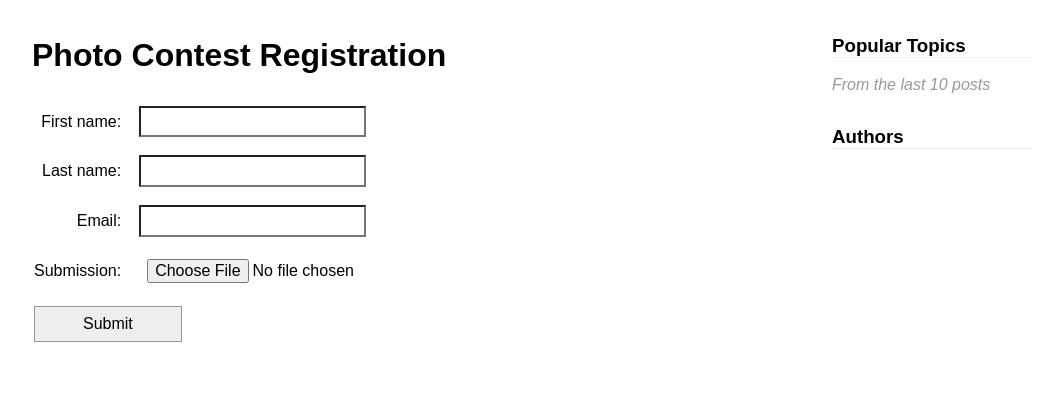
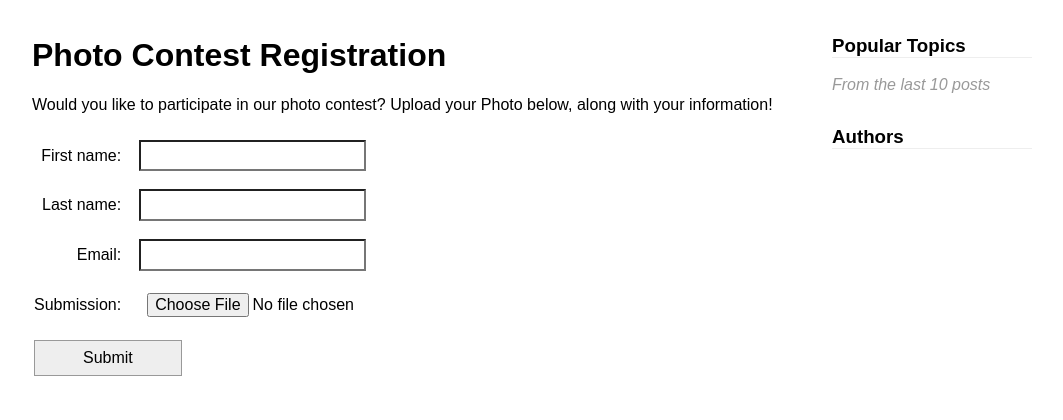
Before and after one commit to lamalvsheridan/alvlam_assign_5, a Django app: page /contest/ in a window 1280 px wide. Shown: the part 120-540 px from the top of the page, without its empty margins (108-1171 px from the left). Run offline with Django 4.2, Linux system fonts and the light colour scheme; data that the repository does not hold is empty.

Commit message:
Update contest_form.html
Added Contest instructions

```diff
--- a/blog/templates/blog/contest_form.html
+++ b/blog/templates/blog/contest_form.html
@@ -2,6 +2,11 @@
 
 {% block main %}
 <h1>Photo Contest Registration</h1>
+
+<p>
+  Would you like to participate in our photo contest? Upload your Photo
+  below, along with your information!
+</p>
 
 <form action="" method="post" enctype="multipart/form-data" novalidate>
   {% csrf_token %}
```
